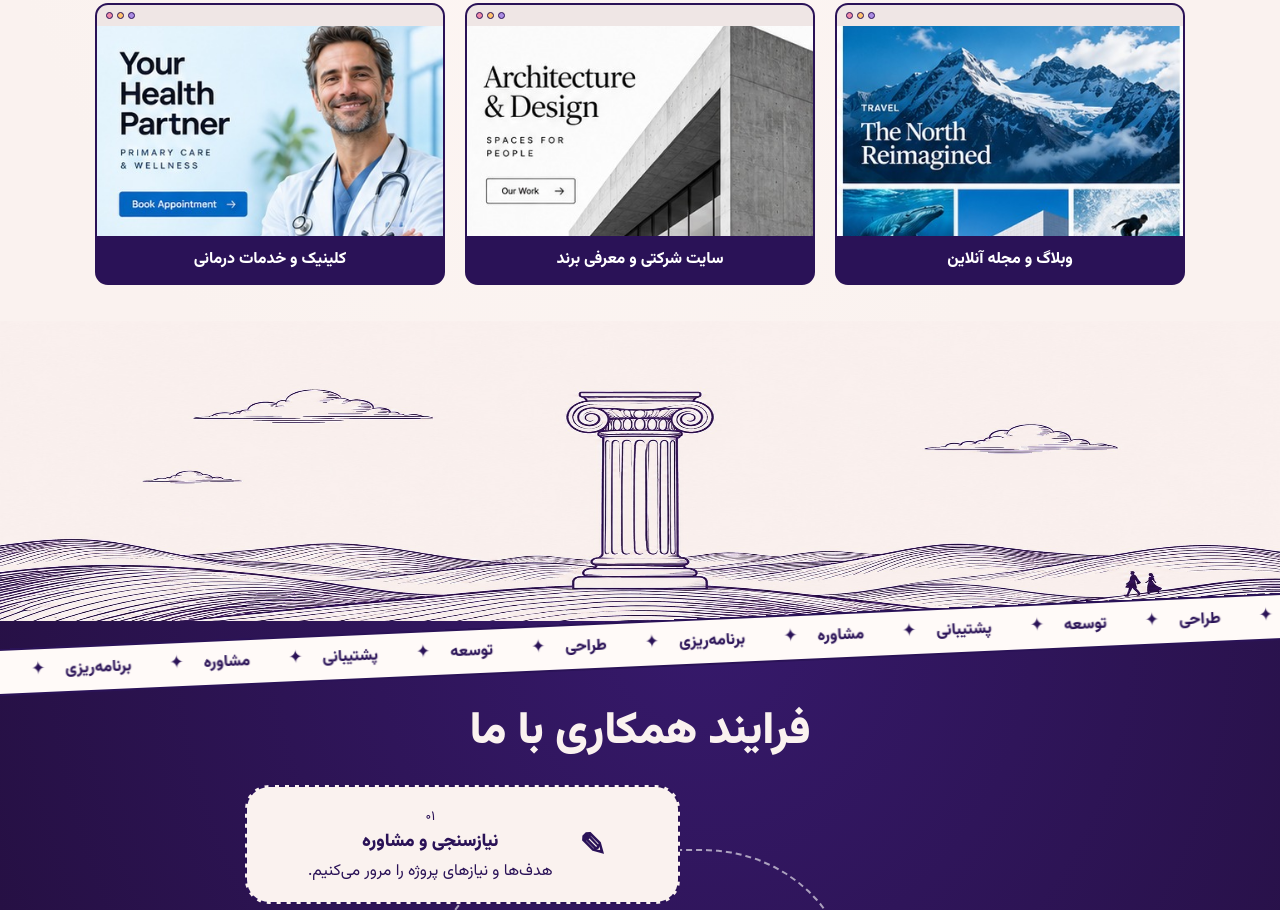
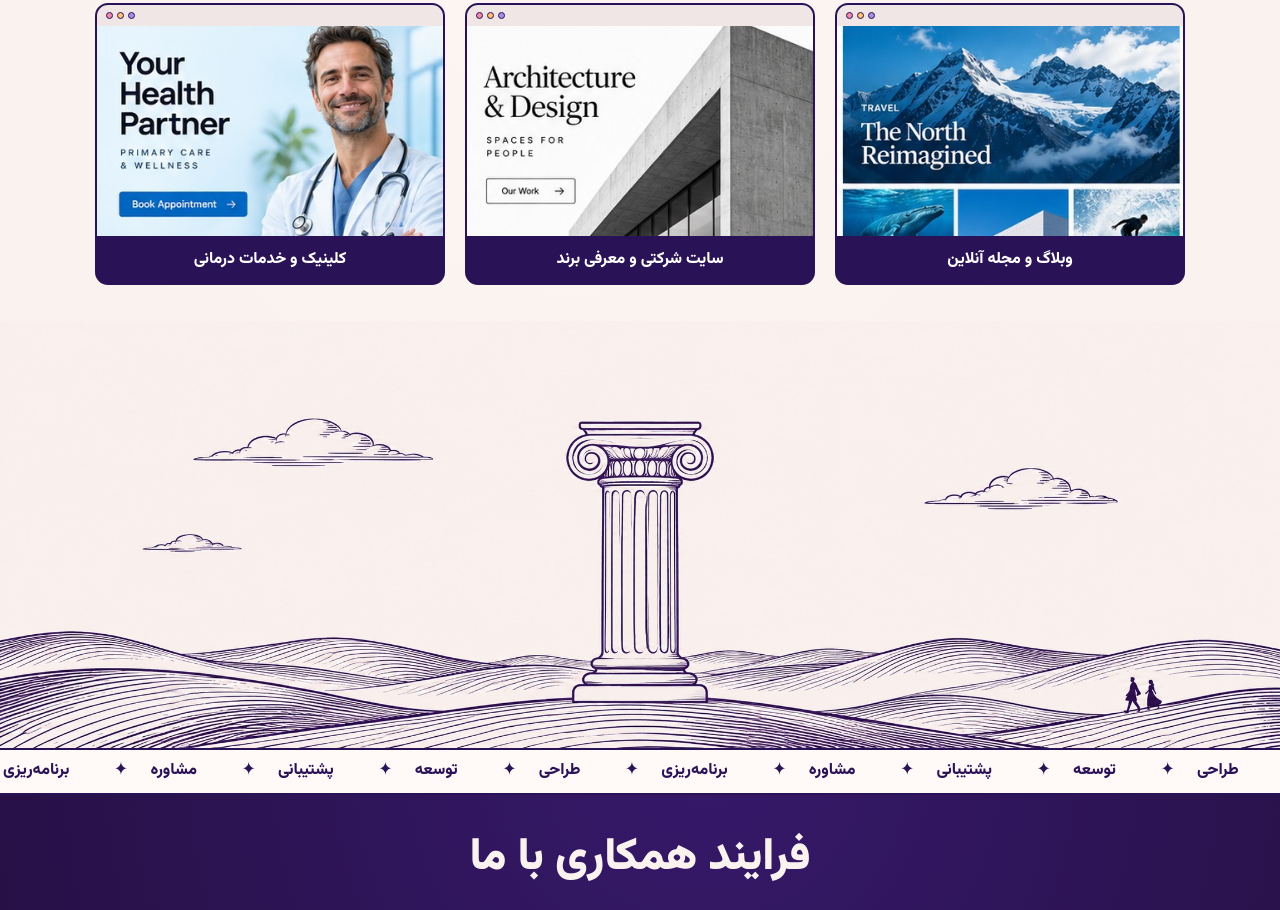
Before and after one commit to 2designer4web-ui/forough, a plain HTML site: page index.html in a window 1280 px wide. Shown: the part 1478-2388 px from the top of the page. Drawn offline with Linux system fonts and the light colour scheme.

Commit message:
Sharpen marquee text and preserve artwork proportions

```diff
--- a/style.css
+++ b/style.css
@@ -43,12 +43,12 @@ h2{font-size:clamp(1.7rem,3.5vw,2.8rem)}
 .plant{right:2.5%;bottom:-5%;width:12%;animation-delay:-2s}
 .spark{position:absolute;font-size:2rem;animation:float 4s ease-in-out infinite}
 .spark.one{left:12%;top:13%}.spark.two{right:14%;bottom:12%;animation-delay:-2s}
-.ribbon{position:relative;z-index:2;margin-inline:-3%;overflow:hidden;direction:ltr;transform:rotate(-2.5deg);background:#fffaf8;color:var(--ink);border-block:2px solid var(--ink);font-weight:800;scroll-margin-top:40px}
+.ribbon{position:relative;z-index:2;overflow:hidden;direction:ltr;background:#fffaf8;color:var(--ink);border-block:2px solid var(--ink);font-weight:800;scroll-margin-top:40px}
 .hero .ribbon{position:absolute;inset-inline:0;bottom:.3rem}
 .belt{width:max-content;display:flex;direction:ltr;animation:marquee 34s linear infinite}
 .reverse .belt{animation-direction:reverse;animation-duration:30s}
 .belt-group{display:flex;align-items:center;flex:none;direction:rtl;white-space:nowrap}
-.belt-group span{padding:.48em 1.2em;display:flex;gap:1.25rem;align-items:center;font-size:clamp(1rem,1.15vw,1.15rem)}
+.belt-group span{padding:.65em 1.4em;display:flex;gap:1.4em;align-items:center;font-size:clamp(1rem,1.25vw,1.2rem);line-height:1.4}
 .belt-group b{font-size:1.15em;line-height:1}
 html:lang(en) .belt-group{direction:ltr}
 .ribbon:hover .belt{animation-play-state:paused}
@@ -64,7 +64,7 @@ html:lang(en) .belt-group{direction:ltr}
 .browser i:nth-child(2){background:#ffc36f}.browser i:nth-child(3){background:#aa8ce3}
 .project img{width:100%;aspect-ratio:1.65;object-fit:cover;object-position:center 38%;background:#eaddf2}
 .project span:last-child{display:block;padding:.6em .35em}
-.landscape{width:100%;margin:2.25rem auto 0;max-height:300px;object-fit:fill}
+.landscape{width:min(100%,1500px);height:auto;margin:2.25rem auto 0}
 .process{padding:0 0 3rem;text-align:center}
 .process h2{margin:2.15rem auto 1.5rem}
 .steps{max-width:790px;margin:auto;list-style:none;padding:0;position:relative}
@@ -109,7 +109,6 @@ input,textarea{min-width:0;padding:.55rem .7rem;border:1px solid #907bb0;border-
   .spark{display:none}
   .projects{grid-template-columns:repeat(2,minmax(0,1fr));gap:.85rem}
   .steps li{width:80%}
-  .ribbon{transform:rotate(-1.5deg)}
   .footer,.footer #details{justify-content:center;text-align:center}
 }
 @media(min-width:741px) and (max-width:1000px){
```
